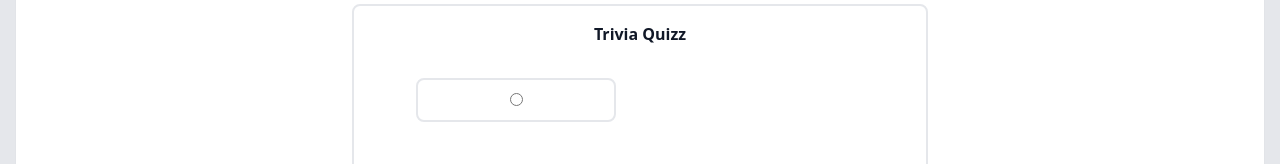
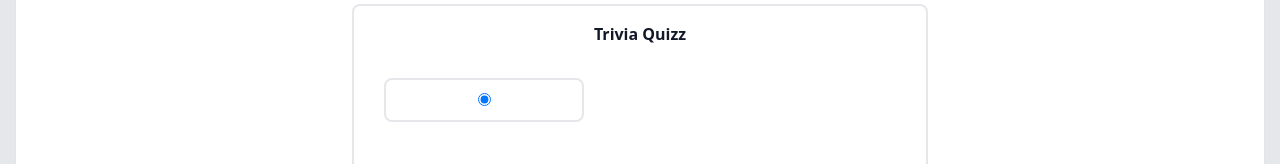
Before and after one commit to szczepanieceryk/daily-coding, a React (Vite) app: page / in a window 1280 px wide. Shown: the part 1831-1995 px from the top of the page. Built offline with nearby package versions, Linux system fonts and the light colour scheme.

Commit message:
feat: handle input change

```diff
--- a/src/layouts/TriviaQuizz.tsx
+++ b/src/layouts/TriviaQuizz.tsx
@@ -5,9 +5,11 @@ const TriviaQuizz = () => {
   const [question, setQuestion] = useState<string>('');
   const [category, setCategory] = useState<string>('');
   const [options, setOptions] = useState(['']);
+  const [selectedAnswer, setSelectedAnswer] = useState<string>('');
 
-  const handleChange = (e: React.ChangeEvent) => {
-    console.log('event ', e.target);
+  const handleChange = (e: React.ChangeEvent<HTMLInputElement>) => {
+    console.log('event ', e.target.value);
+    setSelectedAnswer(e.target.value);
   };
 
   const handleSubmit = async (e: React.FormEvent): Promise<void> => {
@@ -31,7 +33,7 @@ const TriviaQuizz = () => {
       setQuestion(question);
       setCategory(category);
       setOptions(options);
-
+      setSelectedAnswer('');
       console.log('data ', data);
     } catch (error) {
       console.error(`Error: ${error}`);
@@ -55,16 +57,24 @@ const TriviaQuizz = () => {
           <span className="block my-4 p-6 rounded-md bg-gray-700 text-white">{question}</span>
         )}
 
-        {options && (
-          <fieldset className="flex flex-wrap justify-center md:justify-between max-w-md mx-auto my-6">
+        {options.length > 0 && (
+          <fieldset className="flex flex-wrap justify-center md:justify-between max-w-lg mx-auto my-6">
             {options?.map?.((answer, i) => (
-              <div
+              <label
+                htmlFor={`option-${i}`}
                 key={`${i}`}
                 className="p-2 my-2 rounded-lg border-2 border-gray-200 hover:border-gray-100 min-w-[200px] hover:bg-gray-300 cursor-pointer"
               >
-                <input onChange={handleChange} type="radio" id={`${i}`} value={answer} />
-                <label htmlFor={`${i}`}>{answer}</label>
-              </div>
+                <input
+                  type="radio"
+                  id={`option-${i}`}
+                  value={answer}
+                  name="quiz-option"
+                  checked={selectedAnswer === answer}
+                  onChange={handleChange}
+                />
+                {answer}
+              </label>
             ))}
           </fieldset>
         )}
```
